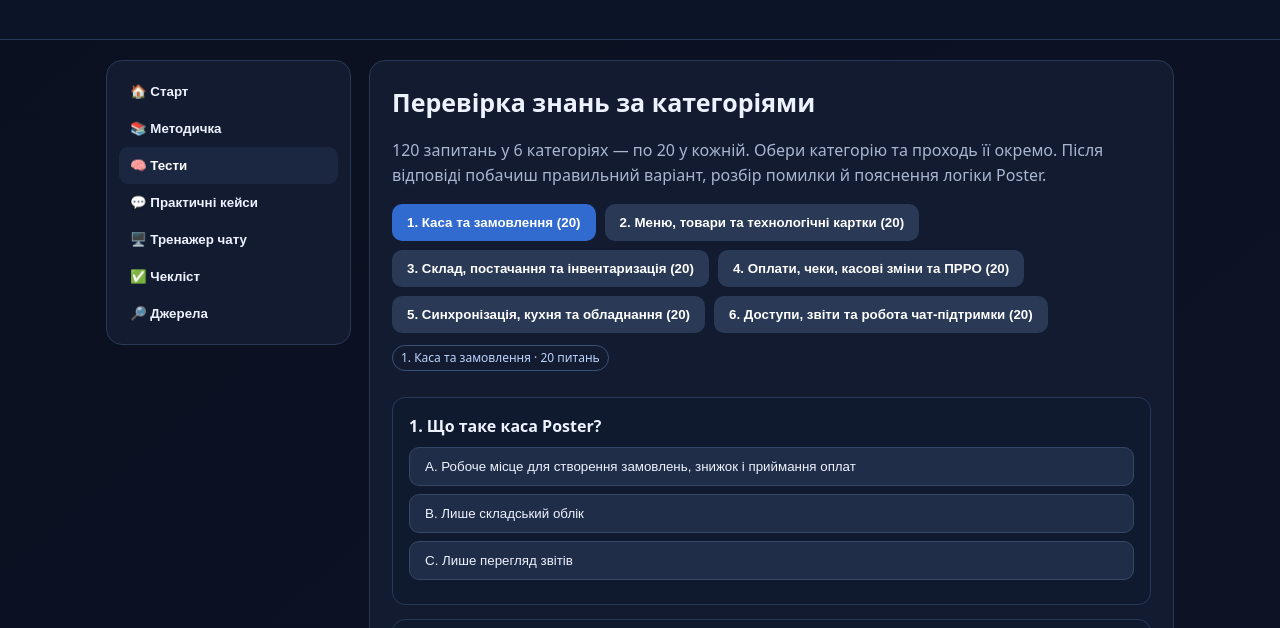
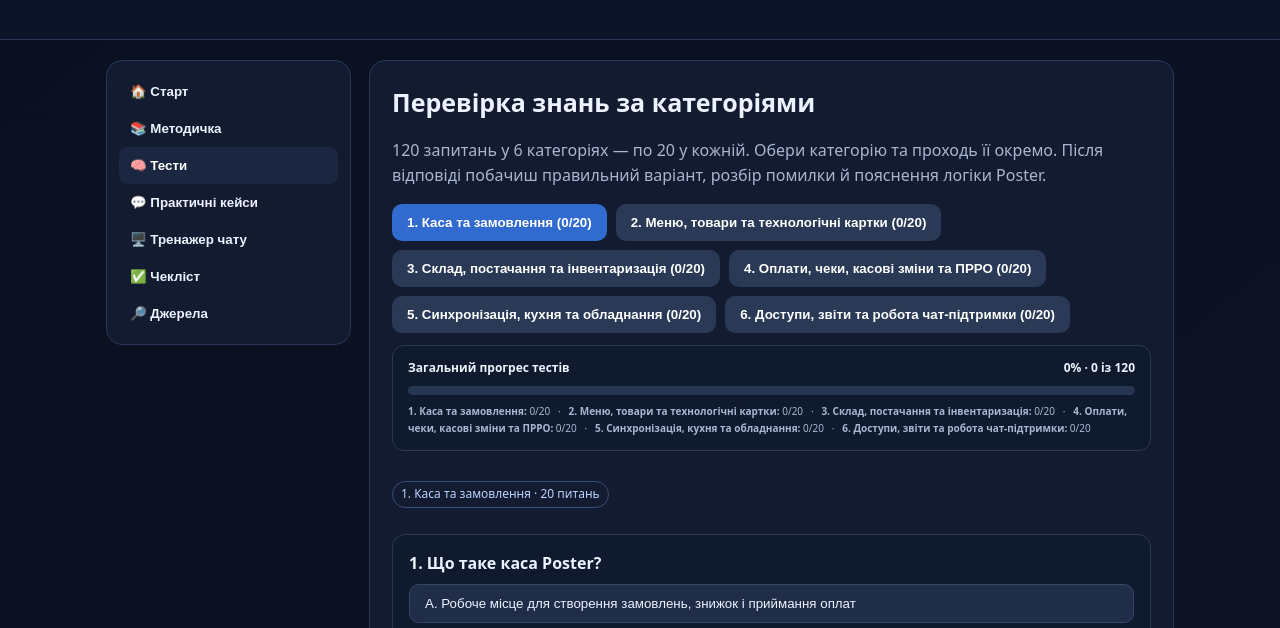
Before and after one commit to foodkyoto0-crypto/poster-support-academy, a plain HTML site: page index.html in a window 1280 px wide. Both pictures are taken after a click on the button "Почати тест". Shown: the part 141-769 px from the top of the page. Drawn offline with Linux system fonts and the light colour scheme.

Commit message:
Зберігати відповіді та прогрес тестів

```diff
--- a/index.html
+++ b/index.html
@@ -30,7 +30,7 @@ small{color:var(--muted)}.hidden{display:none}.source a{color:#9fc2ff;overflow-w
 .sim-profile{text-align:center}.sim-profile-avatar{width:50px;height:50px;margin:8px auto;font-size:19px}.sim-profile h3{margin:6px 0 0;font-size:14px}.sim-profile>p{font-size:10px;margin:3px 0 12px}.sim-field{text-align:left;margin:12px 0}.sim-field small{display:block;color:#8fa1c0;font-size:9px;letter-spacing:1px}.sim-field b{font-size:11px;display:block;margin-top:3px}.sim-coach{text-align:left;background:#182843;border-radius:9px;padding:10px;font-size:10px}.sim-coach p{margin:5px 0 0;color:#a9b6d0;line-height:1.5}.sim-score{font-size:11px;font-weight:800;margin-top:13px;color:#82dcb3}.sim-feedback{margin-top:13px;padding:14px;background:#14243b;border:1px solid #385477;border-radius:12px}.sim-feedback h3{margin:0 0 8px;font-size:14px}.sim-feedback p{font-size:12px;margin:7px 0}.sim-ideal{padding:10px;background:#0d192c;border-radius:9px;color:#c5d7f4;font-size:12px}.sim-next{margin-top:10px}.sim-next button{font-size:12px}.sim-good{color:#82e2ba}.sim-warn{color:#ffd08b}
 @media(max-width:900px){.sim-layout{grid-template-columns:165px minmax(0,1fr)}.sim-profile{grid-column:1/-1;display:grid;grid-template-columns:repeat(3,1fr);gap:8px;text-align:left}.sim-profile-avatar,.sim-profile h3,.sim-profile>p{display:none}.sim-coach{grid-column:1/-1}.sim-score{margin:auto 0}}
 @media(max-width:620px){.sim-layout{grid-template-columns:1fr}.sim-side #simTickets{display:grid;grid-template-columns:1fr 1fr;gap:7px}.sim-ticket{margin:0}.sim-chat{min-height:560px}.sim-profile{grid-template-columns:1fr 1fr}.sim-coach{grid-column:1/-1}.sim-messages{max-height:360px}.sim-compose-foot{align-items:stretch;flex-direction:column}.sim-compose-foot button{width:100%}}
-</style></head><body>
+.quiz-progress-info{margin:12px 0 18px;padding:13px 15px;background:#101a2e;border:1px solid var(--line);border-radius:12px}.quiz-progress-head{display:flex;justify-content:space-between;gap:10px;align-items:center;font-size:12px;margin-bottom:9px}.quiz-progress-track{height:9px;border-radius:20px;background:#263650;overflow:hidden}.quiz-progress-fill{height:100%;width:0;background:linear-gradient(90deg,#4d91e8,#66d6ad);border-radius:20px;transition:width .2s}.quiz-category-progress{font-size:10px;color:#a9b6d0;margin-top:8px;line-height:1.7}</style></head><body>
 <header><div class="wrap" style="padding:0 16px"><span class="tag">НАВЧАЛЬНИЙ ТРЕНАЖЕР</span><h1>Poster Support Academy для Золотенької</h1><p>Навчання чат-менеджера підтримки з нуля: теорія, діагностика, тести та симуляції складних звернень.</p></div></header>
 <div class="wrap"><div class="layout"><nav id="nav">
 <button class="active" data-page="home">🏠 Старт</button><button data-page="theory">📚 Методичка</button><button data-page="quiz">🧠 Тести</button><button data-page="cases">💬 Практичні кейси</button><button data-page="simulator">🖥️ Тренажер чату</button><button data-page="check">✅ Чекліст</button><button data-page="sources">🔎 Джерела</button>
@@ -40,7 +40,7 @@ small{color:var(--muted)}.hidden{display:none}.source a{color:#9fc2ff;overflow-w
 <div class="card"><h3>Маршрут навчання</h3><ol><li>Розібратися в інтерфейсах Poster.</li><li>Зрозуміти життєвий цикл замовлення.</li><li>Навчитися діагностувати без ризикових дій.</li><li>Відпрацювати кухню, обладнання, склад, ПРРО та звіти.</li><li>Пройти тести й письмові кейси.</li></ol></div>
 <div class="progress"><span id="overall"></span></div><small id="scoreline">Тест ще не пройдено</small><div class="actions"><button onclick="show('theory')">Перейти до методички</button><button class="secondary" onclick="show('quiz')">Почати тест</button></div></section>
 <section id="theory" class="page panel hidden"><h2>Методичка</h2><p class="muted">Обирай тему й вивчай матеріал. Формулювання інтерфейсу можуть змінюватися — звіряй конкретний екран клієнта з актуальною базою знань.</p><div id="lessons"></div></section>
-<section id="quiz" class="page panel hidden"><h2>Перевірка знань за категоріями</h2><p class="muted">120 запитань у 6 категоріях — по 20 у кожній. Обери категорію та проходь її окремо. Після відповіді побачиш правильний варіант, розбір помилки й пояснення логіки Poster.</p><div id="categorybar" class="actions"></div><div id="quizbox"></div><div class="actions"><button id="finishQuiz" onclick="finishQuiz()" disabled>Підбити результат</button><button class="secondary" onclick="restartQuiz()">Почати заново</button></div><div id="quizresult"></div></section>
+<section id="quiz" class="page panel hidden"><h2>Перевірка знань за категоріями</h2><p class="muted">120 запитань у 6 категоріях — по 20 у кожній. Обери категорію та проходь її окремо. Після відповіді побачиш правильний варіант, розбір помилки й пояснення логіки Poster.</p><div id="categorybar" class="actions"></div><div id="quizProgressInfo" class="quiz-progress-info"></div><div id="quizbox"></div><div class="actions"><button id="finishQuiz" onclick="finishQuiz()" disabled>Підбити результат категорії</button></div><div id="quizresult"></div></section>
 <section id="simulator" class="page panel hidden"><h2>Тренажер реального чату</h2><p class="muted">Ти — менеджер підтримки. Обирай звернення, відповідай клієнту та отримуй оцінку, підказки й приклад вдалої відповіді. Працює без підключення ШІ.</p>
 <div class="sim-top"><span><i class="sim-live"></i> Навчальна черга · тестовий режим</span><span class="muted">Усі звернення навчальні</span></div>
 <div class="sim-layout"><aside class="sim-side"><div class="sim-side-title">ВХІДНІ ЗВЕРНЕННЯ</div><div id="simTickets"></div><p class="sim-note">Обери діалог, щоб відкрити картку звернення.</p></aside>
@@ -91,10 +91,18 @@ function show(id){document.querySelectorAll('.page').forEach(x=>x.classList.add(
 document.querySelectorAll('nav button').forEach(b=>b.onclick=()=>show(b.dataset.page));
 document.getElementById('lessons').innerHTML=modules.map(([h,items])=>`<details class="card"><summary><b>${h}</b></summary>${items.map(([s,t])=>`<h3>${s}</h3><p>${t}</p>`).join('')}</details>`).join('');
 let activeCategory=0, activeQuiz=[], answers=[], locked=[];
+const QUIZ_STORAGE_KEY='posterSupportAcademy.quizProgress.v1';let quizProgress={};
+try{quizProgress=JSON.parse(localStorage.getItem(QUIZ_STORAGE_KEY)||'{}')||{};}catch(e){quizProgress={};}
+function saveQuizProgress(){try{localStorage.setItem(QUIZ_STORAGE_KEY,JSON.stringify(quizProgress));}catch(e){console.warn('Не вдалося зберегти прогрес тестів',e);}}
 function shuffleArray(items){const a=items.slice();for(let i=a.length-1;i>0;i--){const j=Math.floor(Math.random()*(i+1));[a[i],a[j]]=[a[j],a[i]];}return a;}
 function prepareCategoryQuestions(categoryName){const source=quiz.filter(q=>q[5]===categoryName);const slots=shuffleArray(source.map((q,i)=>i%q[1].length));return source.map((q,i)=>{const correct=q[2],wrongIndexes=q[1].map((_,j)=>j).filter(j=>j!==correct),wrongOrder=shuffleArray(wrongIndexes),order=wrongOrder.slice();order.splice(slots[i],0,correct);const wrongFeedback=q[4].filter((_,j)=>j!==0);return [q[0],order.map(j=>q[1][j]),order.indexOf(correct),q[3],order.map(j=>j===correct?'Правильно. '+q[3]:(wrongFeedback[wrongIndexes.indexOf(j)]||'Цей варіант не відповідає описаному сценарію. '+q[3])),q[5],q[6]];});}
-function selectCategory(i){activeCategory=i;activeQuiz=prepareCategoryQuestions(quizCategories[i].name);answers=Array(activeQuiz.length).fill(null);locked=Array(activeQuiz.length).fill(false);document.getElementById('quizresult').innerHTML='';renderCategoryBar();renderQuiz();}
-function renderCategoryBar(){document.getElementById('categorybar').innerHTML=quizCategories.map((c,i)=>'<button class="'+(i===activeCategory?'':'secondary')+'" onclick="selectCategory('+i+')">'+c.name+' ('+c.qs.length+')</button>').join('');}
+function quizCategoryState(name){return quizProgress[name]||null;}
+function quizAnsweredCount(name){const st=quizCategoryState(name);return st&&Array.isArray(st.locked)?st.locked.filter(Boolean).length:0;}
+function quizTotalCount(){return quiz.length;}
+function quizDoneCount(){return quizCategories.reduce((sum,c)=>sum+quizAnsweredCount(c.name),0);}
+function updateQuizProgressUI(){const total=quizTotalCount(),done=quizDoneCount(),pct=total?Math.round(done/total*100):0;const info=document.getElementById('quizProgressInfo');if(info){info.innerHTML='<div class="quiz-progress-head"><b>Загальний прогрес тестів</b><strong>'+pct+'% · '+done+' із '+total+'</strong></div><div class="quiz-progress-track"><div class="quiz-progress-fill" style="width:'+pct+'%"></div></div><div class="quiz-category-progress">'+quizCategories.map(c=>'<span><b>'+c.name+':</b> '+quizAnsweredCount(c.name)+'/'+c.qs.length+'</span>').join(' &nbsp; · &nbsp; ')+'</div>';}const bar=document.getElementById('overall');if(bar)bar.style.width=pct+'%';const line=document.getElementById('scoreline');if(line)line.textContent='Виконано '+done+' із '+total+' запитань · загальний прогрес '+pct+'%';}
+function selectCategory(i){activeCategory=i;const name=quizCategories[i].name,saved=quizCategoryState(name);if(saved&&Array.isArray(saved.quiz)&&Array.isArray(saved.answers)&&Array.isArray(saved.locked)&&saved.quiz.length===saved.answers.length&&saved.quiz.length===saved.locked.length){activeQuiz=saved.quiz;answers=saved.answers;locked=saved.locked;}else{activeQuiz=prepareCategoryQuestions(name);answers=Array(activeQuiz.length).fill(null);locked=Array(activeQuiz.length).fill(false);quizProgress[name]={quiz:activeQuiz,answers,locked,completed:false};saveQuizProgress();}document.getElementById('quizresult').innerHTML='';renderCategoryBar();renderQuiz();updateQuizProgressUI();}
+function renderCategoryBar(){document.getElementById('categorybar').innerHTML=quizCategories.map((c,i)=>'<button class="'+(i===activeCategory?'':'secondary')+'" onclick="selectCategory('+i+')">'+c.name+' ('+quizAnsweredCount(c.name)+'/'+c.qs.length+')</button>').join('');}
 function renderQuiz(){document.getElementById('quizbox').innerHTML='<p class="tag">'+quizCategories[activeCategory].name+' · '+activeQuiz.length+' питань</p>'+activeQuiz.map((q,i)=>{const selected=answers[i],correct=q[2],done=locked[i];const feedback=done?'<div class="card"><h3>'+(selected===correct?'✅ Правильно!':'❌ Розберімо помилку')+'</h3>'+(selected!==correct?'<p><b>Твоя відповідь:</b> '+q[1][selected]+'</p>':'')+'<p><b>Правильна відповідь:</b> '+q[1][correct]+'</p><p><b>Чому це правильно в Poster:</b> '+q[3]+'</p>'+(selected!==correct?'<p><b>Чому твій варіант не підходить:</b> '+(q[4][selected]||'Цей варіант не підтверджує потрібний статус операції та не відповідає описаному сценарію.')+'</p>':'')+'<p><b>Висновок для чат-менеджера:</b> '+managerConclusion(q)+'</p></div>':'';return '<div class="question"><b>'+(i+1)+'. '+q[0]+'</b>'+q[1].map((o,j)=>'<button class="option '+(done?(j===correct?'correct':selected===j?'wrong':''):'')+'" '+(done?'disabled':'')+' onclick="answer('+i+','+j+')">'+String.fromCharCode(65+j)+'. '+o+'</button>').join('')+feedback+'</div>'}).join('');document.getElementById('finishQuiz').disabled=locked.some(x=>!x);document.getElementById('finishQuiz').textContent='Підбити результат категорії';}
 function managerConclusion(q){
  const question=q[0].toLowerCase();
@@ -115,10 +123,9 @@ function managerConclusion(q){
  for(const [pattern,conclusion] of rules){if(pattern.test(question))return conclusion;}
  return 'Сформулюй для клієнта конкретний наступний крок на основі перевірених фактів із цього сценарію: '+q[3];
 }
-function answer(i,j){if(locked[i])return;answers[i]=j;locked[i]=true;renderQuiz()}
-function finishQuiz(){let n=answers.reduce((sum,a,i)=>sum+(a===activeQuiz[i][2]?1:0),0);let pct=Math.round(n/activeQuiz.length*100);document.getElementById('quizresult').innerHTML='<div class="card"><h3>Результат: '+n+' із '+activeQuiz.length+' ('+pct+'%)</h3><p>'+(pct>=90?'Відмінно! Матеріал категорії засвоєно.':pct>=75?'Добре. Перечитай пояснення до помилок.':'Повернись до відповідного розділу методички й повтори категорію.')+'</p><p>Помилок: '+(activeQuiz.length-n)+'. Питання з поясненнями залишаються вище для повторення.</p><button onclick="restartQuiz()">Повторити цю категорію</button></div>';document.getElementById('scoreline').textContent='Останній результат: '+n+'/'+activeQuiz.length+' у категорії «'+quizCategories[activeCategory].name+'»';document.getElementById('overall').style.width=pct+'%';}
-function restartQuiz(){activeQuiz=prepareCategoryQuestions(quizCategories[activeCategory].name);answers=Array(activeQuiz.length).fill(null);locked=Array(activeQuiz.length).fill(false);document.getElementById('quizresult').innerHTML='';renderQuiz();}
-renderCategoryBar();selectCategory(0);
+function answer(i,j){if(locked[i])return;answers[i]=j;locked[i]=true;quizProgress[quizCategories[activeCategory].name]={quiz:activeQuiz,answers,locked,completed:locked.every(Boolean)};saveQuizProgress();renderQuiz();renderCategoryBar();updateQuizProgressUI();}
+function finishQuiz(){if(locked.some(x=>!x))return;let n=answers.reduce((sum,a,i)=>sum+(a===activeQuiz[i][2]?1:0),0),pct=Math.round(n/activeQuiz.length*100);quizProgress[quizCategories[activeCategory].name]={quiz:activeQuiz,answers,locked,completed:true,correct:n};saveQuizProgress();document.getElementById('quizresult').innerHTML='<div class="card"><h3>Результат: '+n+' із '+activeQuiz.length+' ('+pct+'%)</h3><p>'+(pct>=90?'Відмінно! Матеріал категорії засвоєно.':pct>=75?'Добре. Перечитай пояснення до помилок.':'Повернись до відповідного розділу методички й повтори категорію.')+'</p><p>Помилок: '+(activeQuiz.length-n)+'. Усі відповіді збережені та заблоковані — змінити їх не можна.</p></div>';updateQuizProgressUI();}
+function restartQuiz(){renderQuiz();updateQuizProgressUI();}renderCategoryBar();selectCategory(0);updateQuizProgressUI();
 document.getElementById('casebox').innerHTML=cases.map((c,i)=>`<div class="card"><h3>Кейс ${i+1}</h3><p>${c.q}</p><textarea id="ans${i}" placeholder="Напиши відповідь клієнту..."></textarea><div class="actions"><button class="secondary" onclick="document.getElementById('guide${i}').classList.toggle('hidden')">Показати орієнтир</button></div><div id="guide${i}" class="hidden"><h3>Орієнтир для самоперевірки</h3><p>${c.a}</p></div></div>`).join('');
 const checklist=['Я зрозумів, де саме виникла проблема: адмін-панель, каса, кухня, ПРРО чи обладнання.','Я відокремив підтверджені факти від припущень.','Я з’ясував час, точку, пристрій і масштаб проблеми.','Я не вигадав кнопку або функцію.','Я не попросив пароль, PIN чи платіжні секрети.','Я не запропонував повторну оплату/фіскалізацію без перевірки статусу.','Я дав один зрозумілий наступний крок.','Я підготував факти для ескалації, якщо вона потрібна.','Для складської проблеми перевірив прив’язку складу до закладу, техкарту та правила списання.','Для розбіжності залишків перевірив постачання, списання, переміщення й час інвентаризації.','Для касової зміни перевірив відкриті чеки, готівку, повернення, доходи, витрати та інкасацію.','Для проблеми з чеком встановив його статус і не змішував скасування з поверненням.','Для проблеми синхронізації визначив, які саме дані не передаються і в якому напрямку.','Для проблеми кухні відокремив бігунок, кухонний екран і фіскальний чек.'];
 document.getElementById('checks').innerHTML=checklist.map((x,i)=>`<label class="card" style="display:block"><input type="checkbox" style="width:auto;margin-right:10px" onchange="countChecks()"> ${x}</label>`).join('');
```
